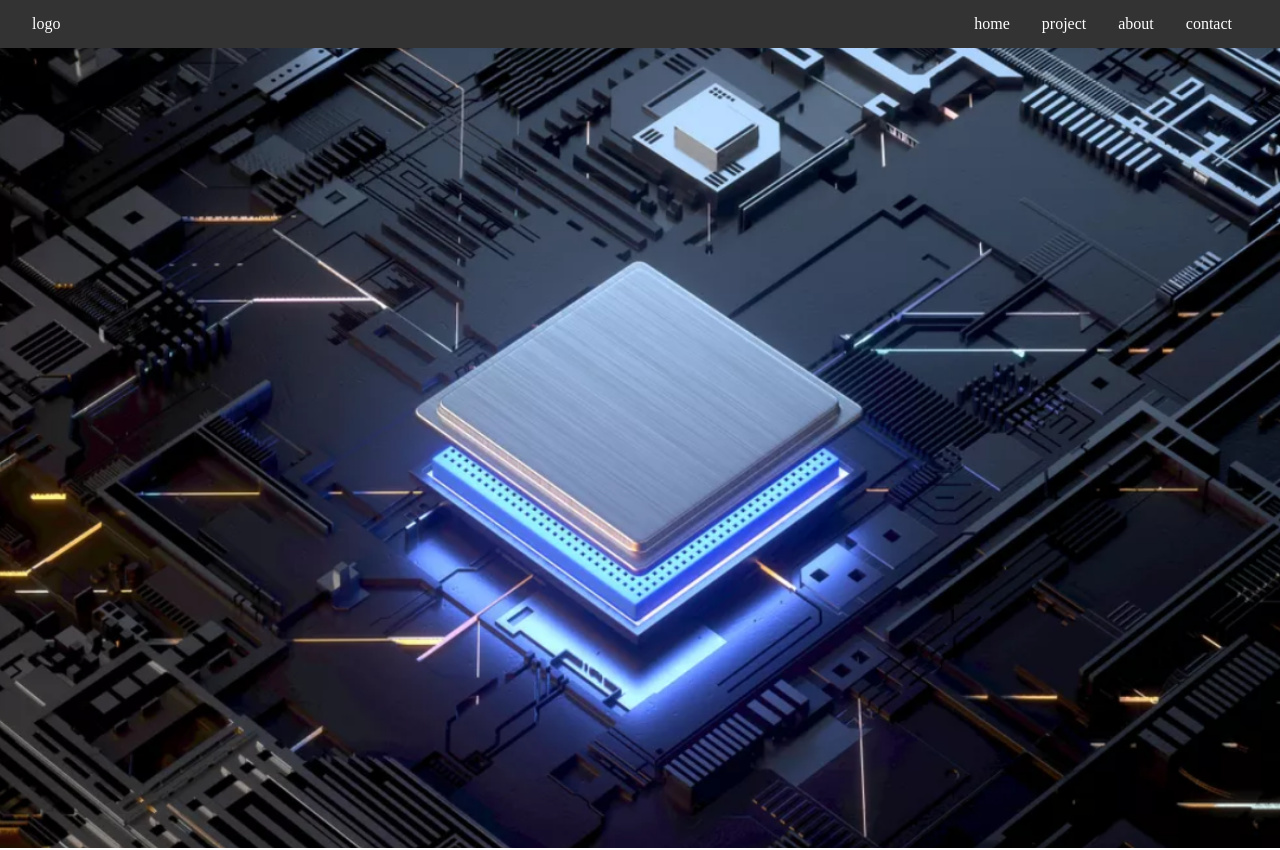
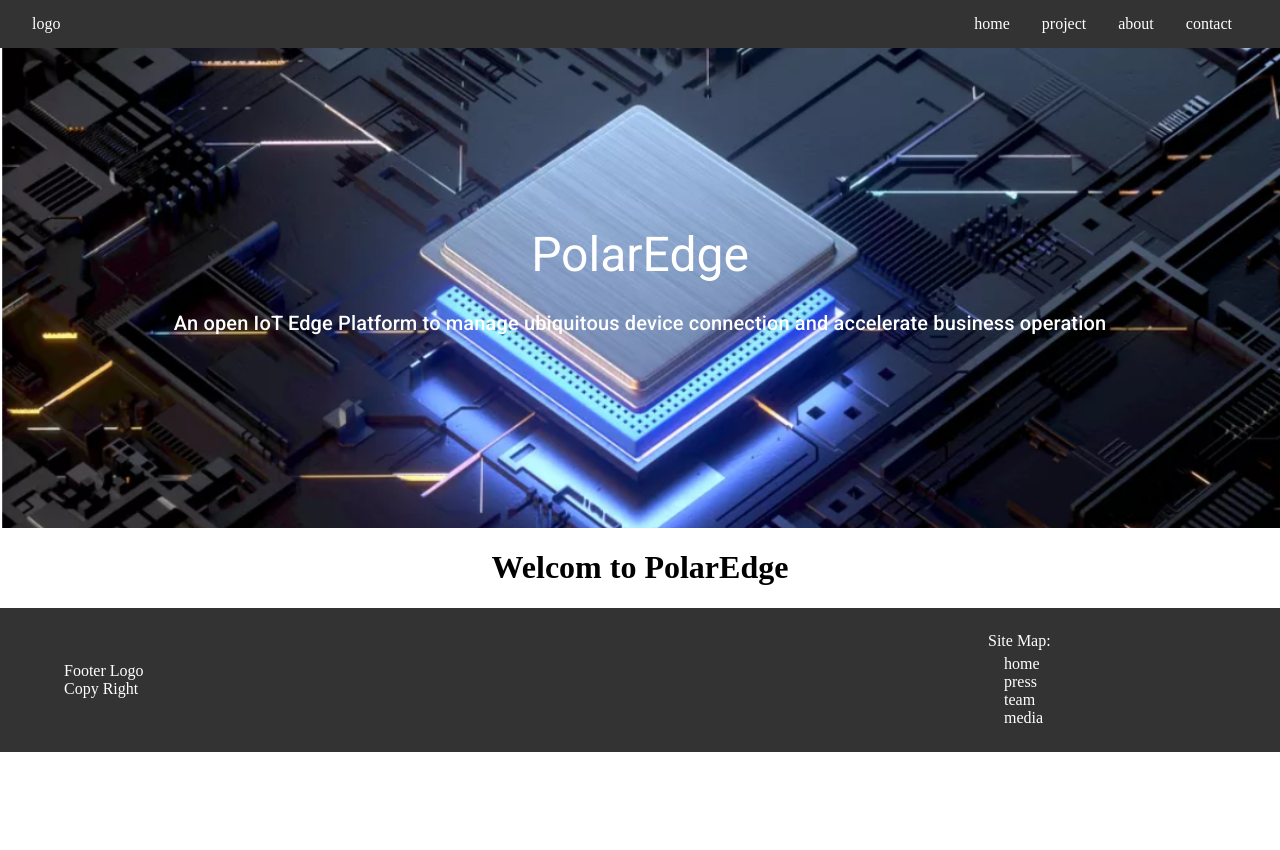
Before and after one commit to Hong-Sun2018/polar-edge-introduction-website, a Next.js app: page / in a window 1280 px wide. Shown: the top 850 px of the page. After the commit the page ends 800 px from the top, so only its background shows below. Built offline with nearby package versions, Linux system fonts and the light colour scheme.

Commit message:
implementing website content

```diff
--- a/layout/footer/FooterBar.js
+++ b/layout/footer/FooterBar.js
@@ -9,7 +9,7 @@ const useStyles = makeStyles({
     background: '#333333',
   },
   continer: {
-		width: '95%',
+		width: '90%',
     height: '9em',
 		marginLeft: 'auto',
 		marginRight: 'auto',
--- a/pages/index.js
+++ b/pages/index.js
@@ -2,6 +2,7 @@ import Head from 'next/head'
 import Image from 'next/image'
 import { makeStyles } from '@material-ui/styles';
 import HomeBannerImage from '../public/assets/images/home-banner.png';
+import { Typography } from '@material-ui/core';
 
 const useStyles = makeStyles({
   root: {
@@ -15,16 +16,27 @@ const useStyles = makeStyles({
     alignItems: 'center',
     // backgroundColor: '#93e69f',
   },
-  pageSection:{
+  homeBanner:{
     margin: 0,
-    paddingTop: 0,
+    padding:0,
     border:0,
     width: '100%',
-    height: '50em',
+    height: '30em',
     backgroundImage: 'url(/assets/images/home-banner.png)',
-    backgroundSize: '102%',
+    backgroundSize: 'cover',
     backgroundPosition:'center',
     backgroundRepeat: 'no-repeat',
+    display: 'flex',
+    flexDirection:'column',
+    justifyContent:'center',
+    alignItems:'center',
+    color: 'white',
+  },
+  bannerText:{
+    textAlign: 'center',
+    marginLeft: '1em',
+    marginRight: '1em',
+    marginBottom: '0.5em',
   },
   bannerImage:{
     margin: 0,
@@ -41,8 +53,9 @@ export default function Home() {
 
   return (
     <div className={classes.root} >
-      <div className={classes.pageSection}>
-
+      <div className={classes.homeBanner}>
+        <Typography className={classes.bannerText} variant='h3'>PolarEdge</Typography>
+        <Typography className={classes.bannerText} variant="h6">An open IoT Edge Platform to  manage ubiquitous device connection and accelerate business operation</Typography>
       </div>
       <h1>Welcom to PolarEdge</h1>
     </div>
```
